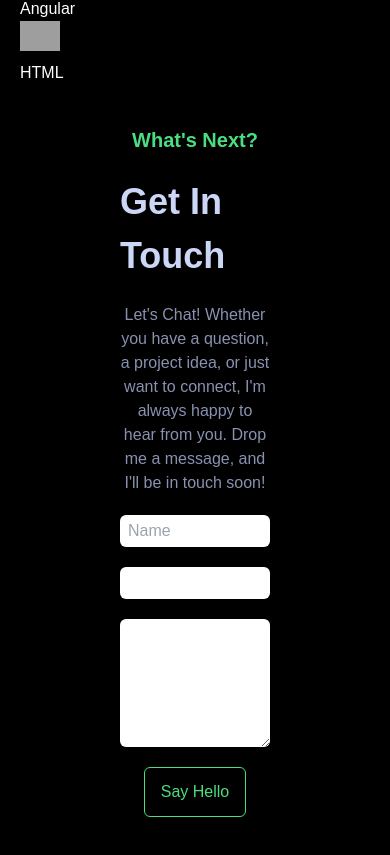
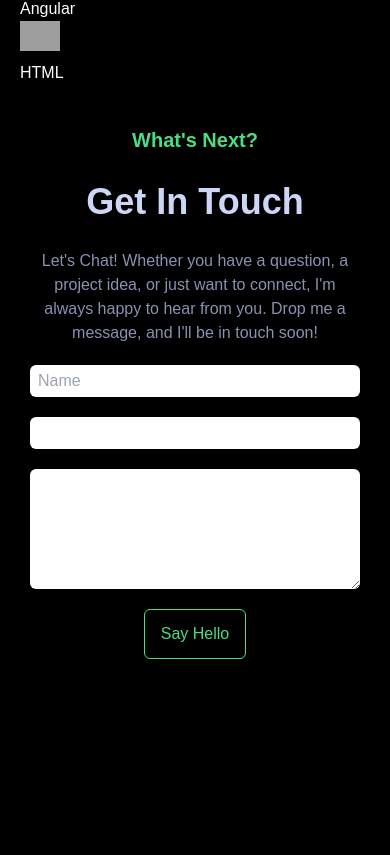
Before and after one commit to thepravinsingh/praveen_portfolio, a Next.js app: page / in a window 390 px wide. Shown: the part 2260-3115 px from the top of the page. Built offline with nearby package versions, Linux system fonts and the light colour scheme; grey boxes are pictures that could not be loaded.

Commit message:
Refactor Contact component layout; enhance responsiveness and button styling

```diff
--- a/app/components/Contact.tsx
+++ b/app/components/Contact.tsx
@@ -1,6 +1,7 @@
 export default function Contact() {
   return (
-    <div className="flex flex-col justify-center items-center gap-5 px-[100px]">
+    <div className="flex flex-col justify-center items-center gap-5">
+      <div className="flex flex-col justify-center items-center gap-5 max-md:px-[10px] px-[250px] ">
         <h4 className="font-bold greenTextColor">What's Next?</h4>
         <h3 className="font-semibold text-[36px] whiteGreyTextColor">
           Get In Touch
@@ -26,9 +27,10 @@ export default function Contact() {
           name="desc"
           id="desc"
           rows={5}
-        className="w-full rounded-md px-2 py-1 "
+          className="w-full rounded-md px-2"
         ></textarea>
-      <button className="custom-button">Say Hello</button>
+        <button className="custom-button w-fit">Say Hello</button>
+      </div>
     </div>
   );
 }
```
Lines whose indentation alone changed are shown as unchanged.
